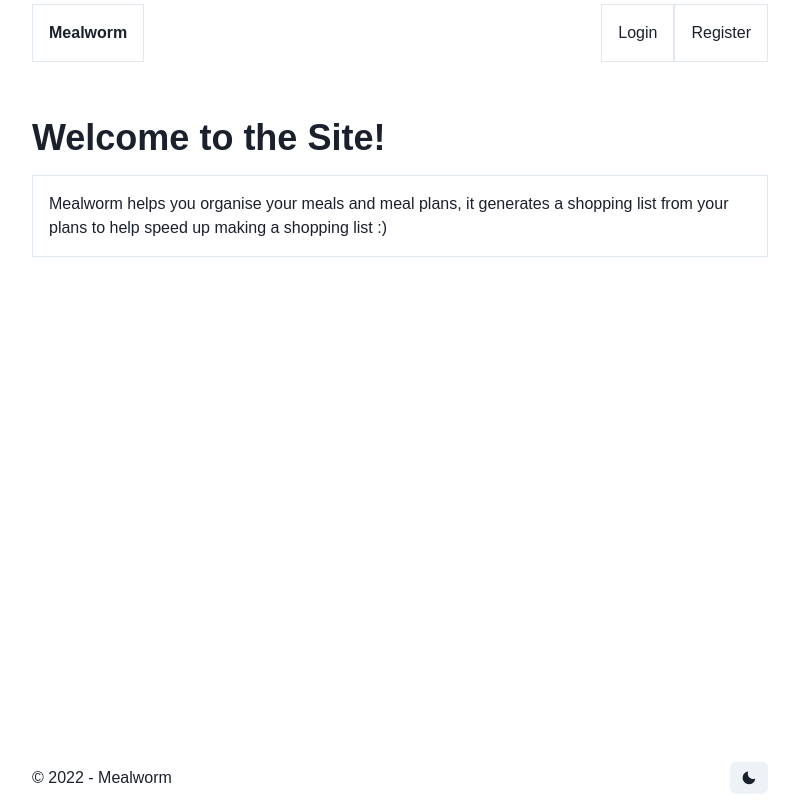
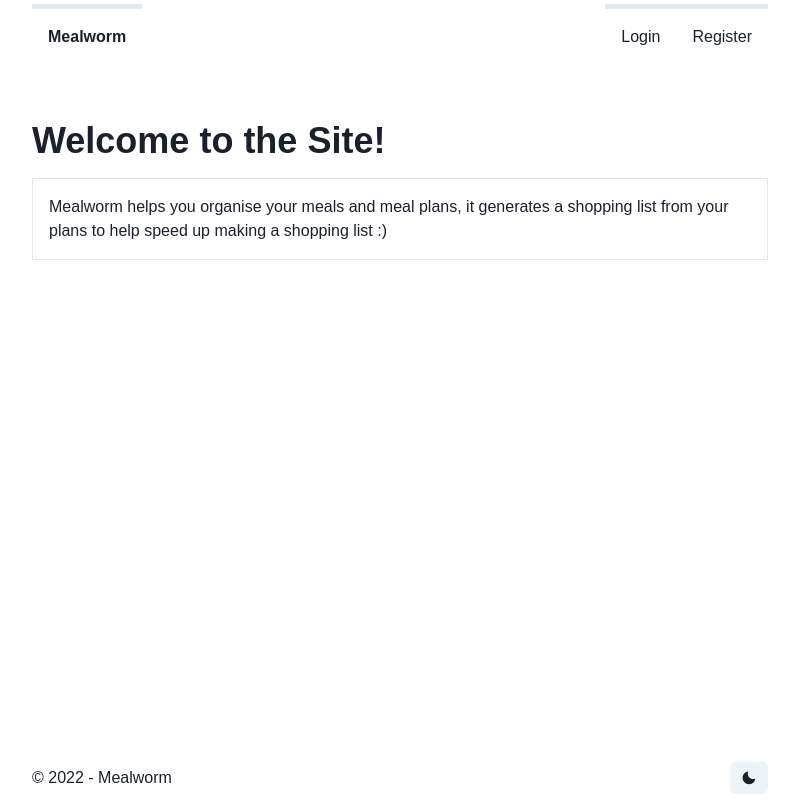
Before and after one commit to kaineyb/Mealworm_Frontend, a React (Create React App) app: page / in a window 1280 px wide. Shown: the whole page, without its empty margins (240-1039 px from the left). Built offline with nearby package versions, Linux system fonts and the light colour scheme.

Commit message:
added quick asthetic to navbar

```diff
--- a/src/components/navBar/navBar.jsx
+++ b/src/components/navBar/navBar.jsx
@@ -20,6 +20,13 @@ const Navbar = (props) => {
   const bg = useColorModeValue("gray.100", "whiteAlpha.200");
   const color = useColorModeValue("black", "white");
 
+  const boxProps = {
+    borderTopWidth: "5px",
+    p: 4,
+    my: 1,
+    _hover: { bg: bg, color: color, borderColor: "purple.400" },
+  };
+
   return (
     <Fragment>
       <header>
@@ -27,7 +34,7 @@ const Navbar = (props) => {
           <Flex direction={{ base: "column", md: "row" }}>
             <HStack>
               <Link as={RouterLink} to="/" onClick={isOpen ? toggle : null}>
-                <Box borderWidth="1px" p={4} my={1} _hover={{ bg: bg }}>
+                <Box {...boxProps}>
                   <Text>
                     <strong>{config.siteName}</strong>
                   </Text>
--- a/src/components/navBar/navBarUser.jsx
+++ b/src/components/navBar/navBarUser.jsx
@@ -24,10 +24,10 @@ function Navbar(props) {
   const color = useColorModeValue("black", "white");
 
   const boxProps = {
-    borderWidth: "1px",
+    borderTopWidth: "5px",
     p: 4,
     my: 1,
-    _hover: { bg: bg, color: color },
+    _hover: { bg: bg, color: color, borderColor: "purple.400" },
   };
 
   if (user.loggedIn) {
```
